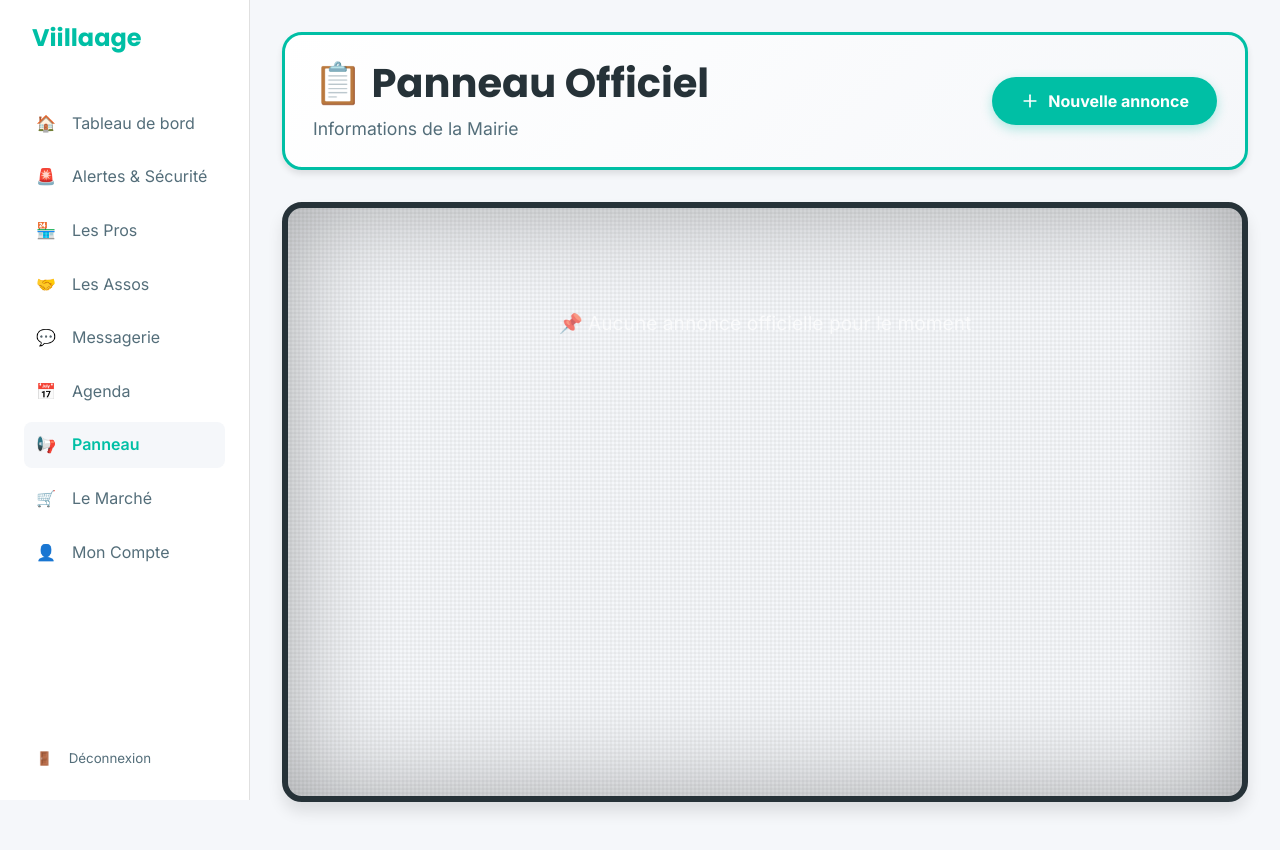
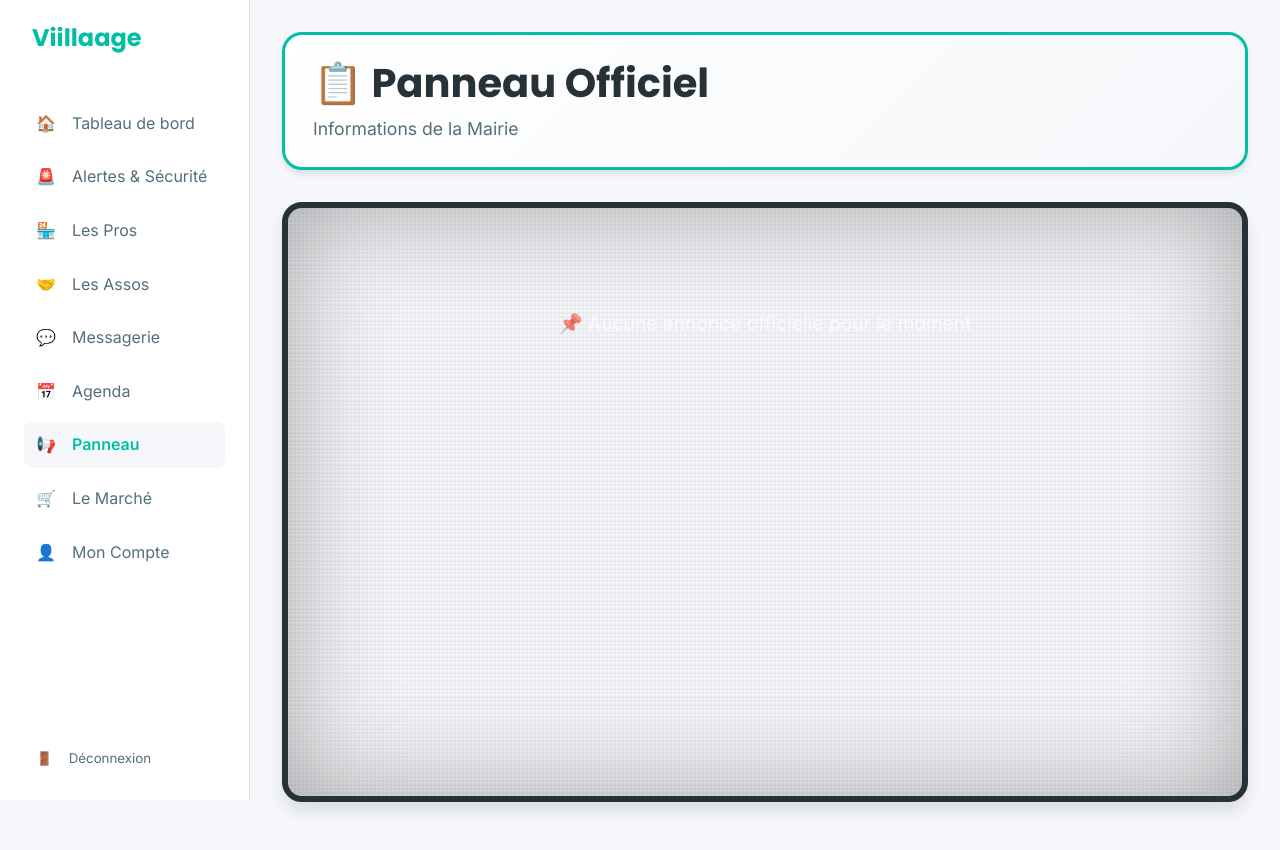
Before and after one commit to CouronneLymphe6/Viillaage, a Next.js app: page /official in a window 1280 px wide. Shown: the top 850 px of the page. Built offline with nearby package versions, Linux system fonts and the light colour scheme; no server answers.

Commit message:
fix: restrict official announcement button to admins

```diff
--- a/src/app/(app)/official/page.tsx
+++ b/src/app/(app)/official/page.tsx
@@ -190,6 +190,7 @@ export default function OfficialPage() {
                     </h1>
                     <p style={{ color: 'var(--text-secondary)', fontSize: '1.1rem' }}>Informations de la Mairie</p>
                 </div>
+                {session?.user?.role === 'ADMIN' && (
                     <button
                         className="official-button"
                         onClick={() => {
@@ -226,6 +227,7 @@ export default function OfficialPage() {
                         <Plus size={20} />
                         {showForm ? 'Annuler' : 'Nouvelle annonce'}
                     </button>
+                )}
             </header>
 
             {/* Form Modal avec thème Village */}
```
Lines whose indentation alone changed are shown as unchanged.
